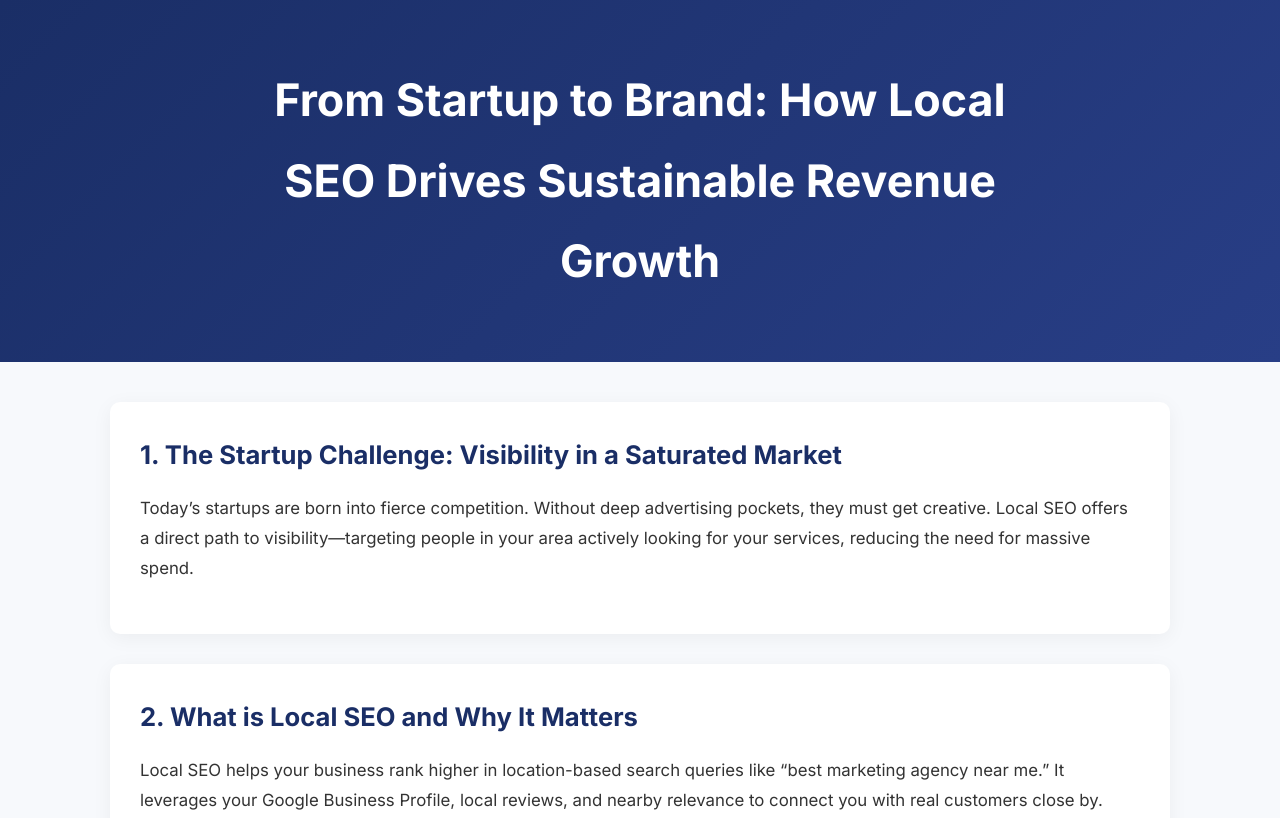
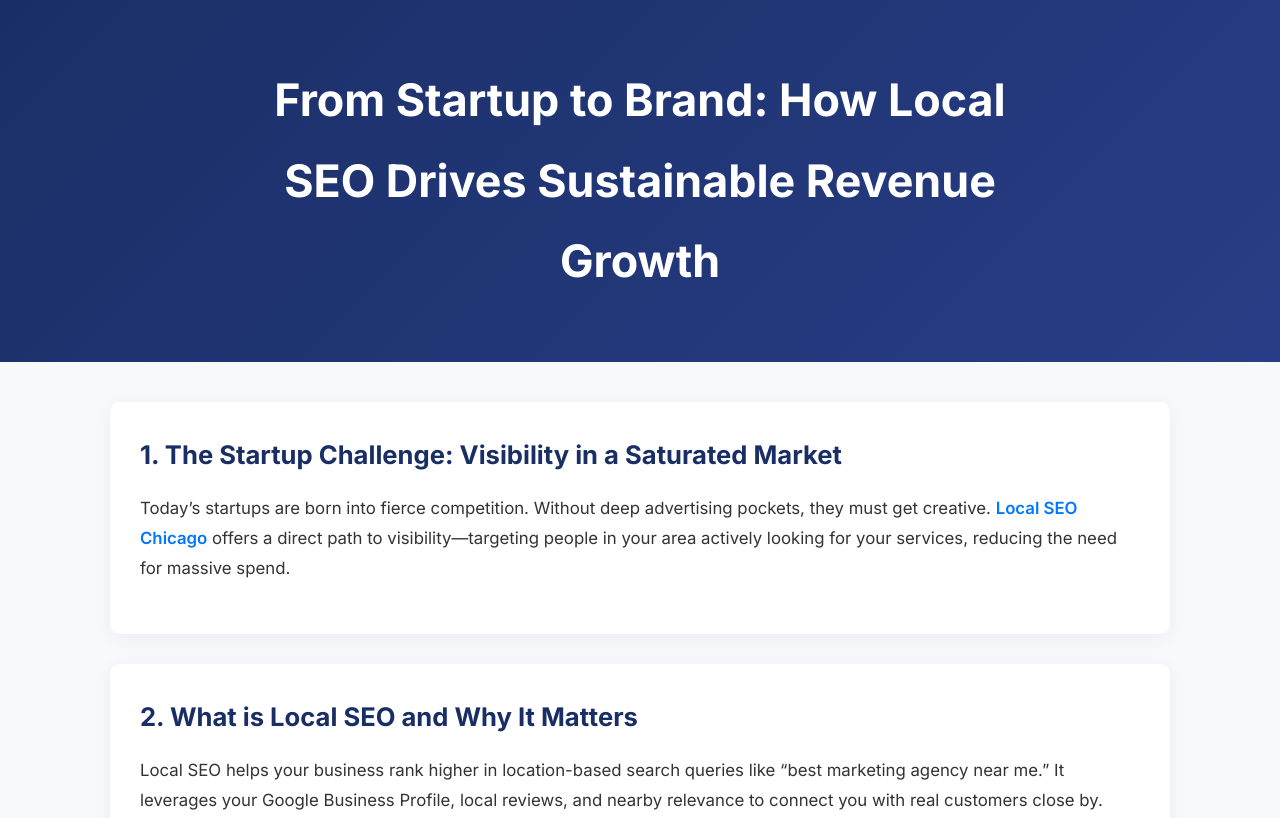
Before and after one commit to carbonnen096/local-seo-chicago-cloudflare, a plain HTML site: page index.html in a window 1280 px wide. Shown: the top 818 px of the page. Drawn offline with Linux system fonts and the light colour scheme.

Commit message:
Update index.html

```diff
--- a/index.html
+++ b/index.html
@@ -2,7 +2,7 @@
 <html lang="en">
   <meta name="google-site-verification" content="awDlSaD82UHqhhVqmpvp8Yj9oKLZq4WTrMRVWFZVMgA" />
 <head>
- <meta name="google-site-verification" content="awDlSaD82UHqhhVqmpvp8Yj9oKLZq4WTrMRVWFZVMgA" />
+  <meta name="google-site-verification" content="awDlSaD82UHqhhVqmpvp8Yj9oKLZq4WTrMRVWFZVMgA" />
   <meta charset="UTF-8" />
   <meta name="viewport" content="width=device-width, initial-scale=1.0"/>
   <title>From Startup to Brand - Local SEO Growth</title>
@@ -141,7 +141,7 @@
 
     <section>
       <h2>1. The Startup Challenge: Visibility in a Saturated Market</h2>
-      <p>Today’s startups are born into fierce competition. Without deep advertising pockets, they must get creative. Local SEO offers a direct path to visibility—targeting people in your area actively looking for your services, reducing the need for massive spend.</p>
+      <p>Today’s startups are born into fierce competition. Without deep advertising pockets, they must get creative. <a href="https://khanlocalseo.com/local-seo-chicago/" target="_blank">Local SEO Chicago</a> offers a direct path to visibility—targeting people in your area actively looking for your services, reducing the need for massive spend.</p>
     </section>
 
     <section>
```
